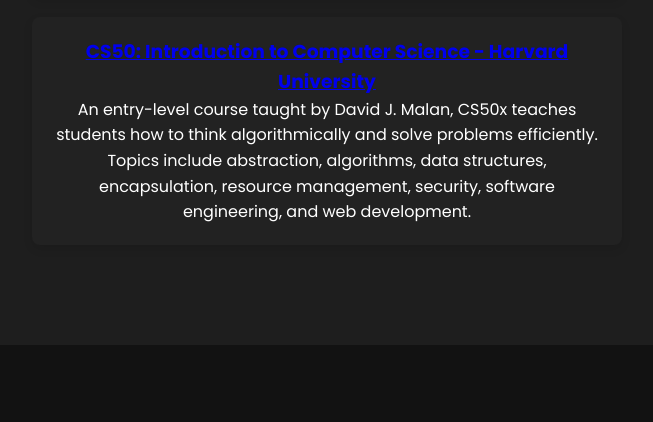
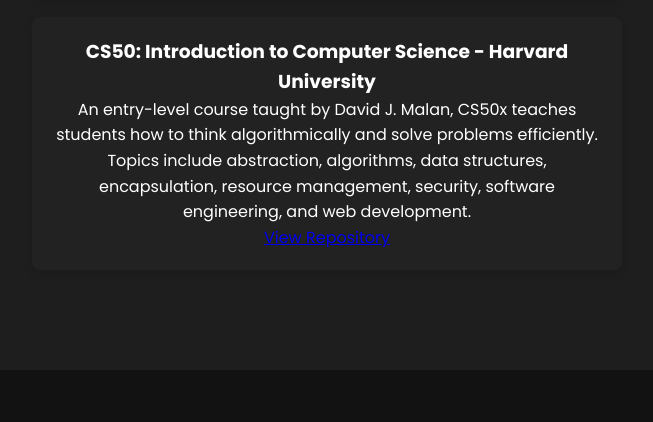
Before and after one commit to ricardo1slas/rickypedia, a plain HTML site: page index.html in a window 1280 px wide. Shown: the part 1445-1867 px from the top of the page, without its empty margins (313-966 px from the left). Drawn offline with Linux system fonts and the light colour scheme.

Commit message:
jhjhvjvh

```diff
--- a/index.html
+++ b/index.html
@@ -63,8 +63,9 @@
         </div>
 
         <div class="course">
-            <h3><a href="https://github.com/code50/116853273">CS50: Introduction to Computer Science - Harvard University</a></h3>
+            <h3>CS50: Introduction to Computer Science - Harvard University</h3>
             <p>An entry-level course taught by David J. Malan, CS50x teaches students how to think algorithmically and solve problems efficiently. Topics include abstraction, algorithms, data structures, encapsulation, resource management, security, software engineering, and web development.</p>
+            <a href="https://github.com/code50/116853273">View Repository</a>
         </div>
     </section>
 
```
